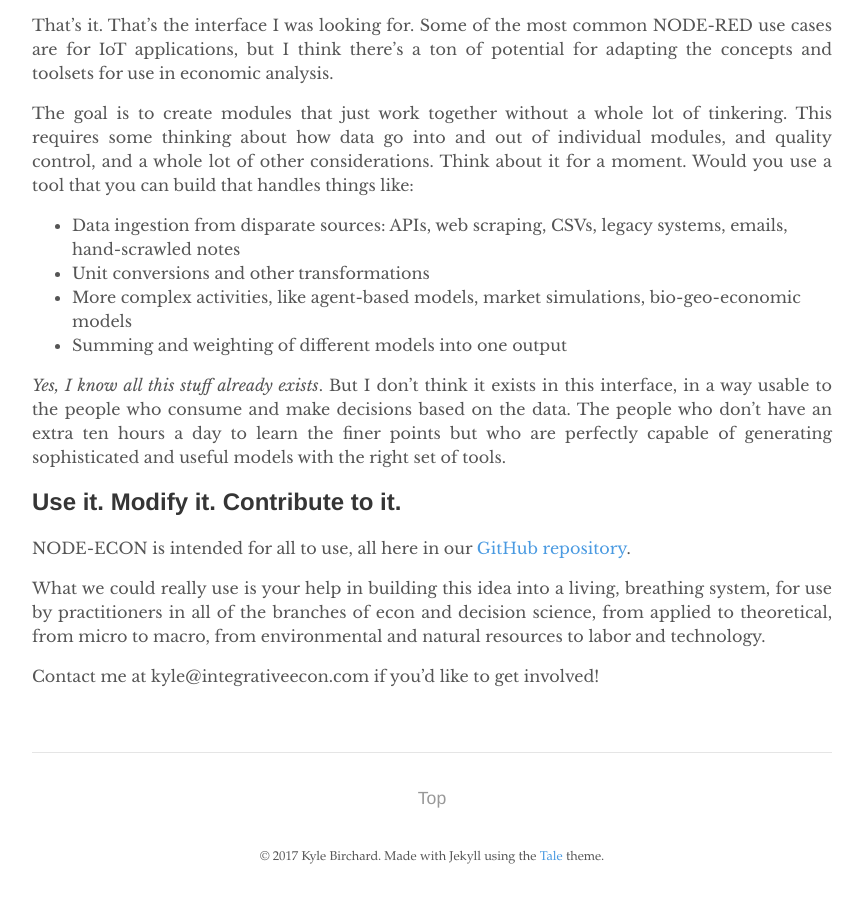
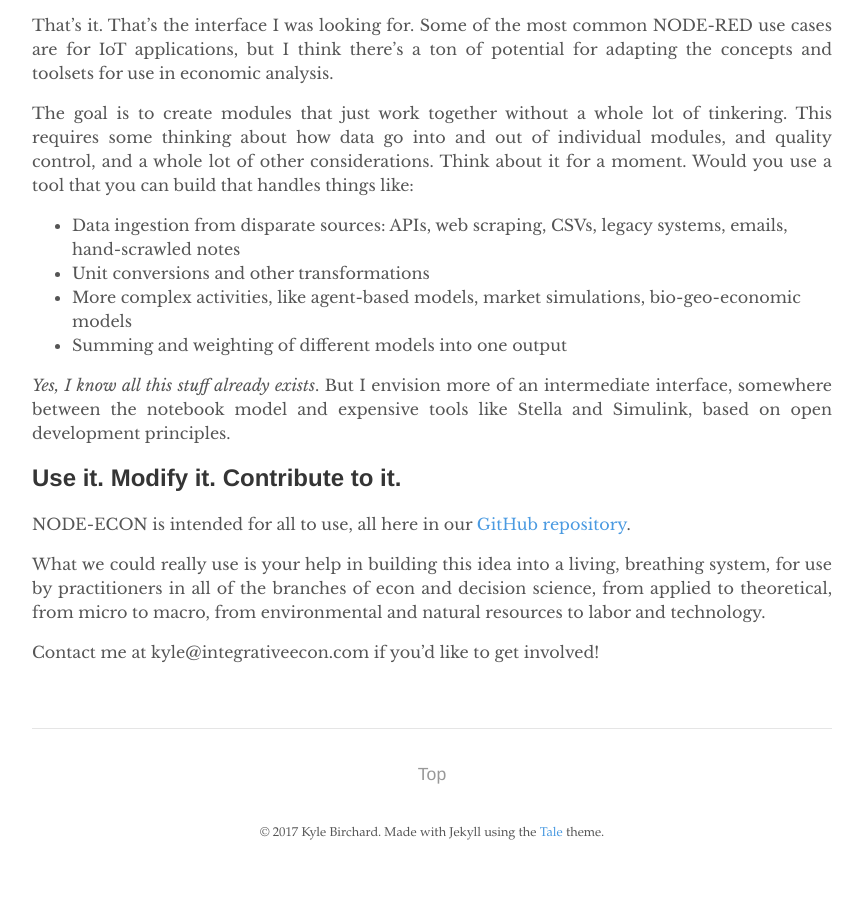
Before and after one commit to node-econ/node-econ.github.io, a Jekyll site: the page built from _posts/2017-09-22-introducing-node-econ.md, in a window 1280 px wide and 900 px high, scrolled down 1128 px. Shown: the whole window, without its empty margins (208-1071 px from the left). Built offline with Jekyll 4.4.1, drawn with Linux system fonts in a browser that asks for light colours; after the commit the page ends 2004 px from its top, so only the background shows below that.

Commit message:
Update 2017-09-22-introducing-node-econ.md

```diff
--- a/_posts/2017-09-22-introducing-node-econ.md
+++ b/_posts/2017-09-22-introducing-node-econ.md
@@ -29,7 +29,7 @@ The goal is to create modules that just work together without a whole lot of tin
 - More complex activities, like agent-based models, market simulations, bio-geo-economic models
 - Summing and weighting of different models into one output
 
-*Yes, I know all this stuff already exists*. But I don't think it exists in this interface, in a way usable to the people who consume and make decisions based on the data. The people who don't have an extra ten hours a day to learn the finer points but who are perfectly capable of generating sophisticated and useful models with the right set of tools.
+*Yes, I know all this stuff already exists*. But I envision more of an intermediate interface, somewhere between the notebook model and expensive tools like Stella and Simulink, based on open development principles.
 
 ## Use it. Modify it. Contribute to it.
 NODE-ECON is intended for all to use, all here in our [GitHub repository](https://github.com/node-econ).
```
